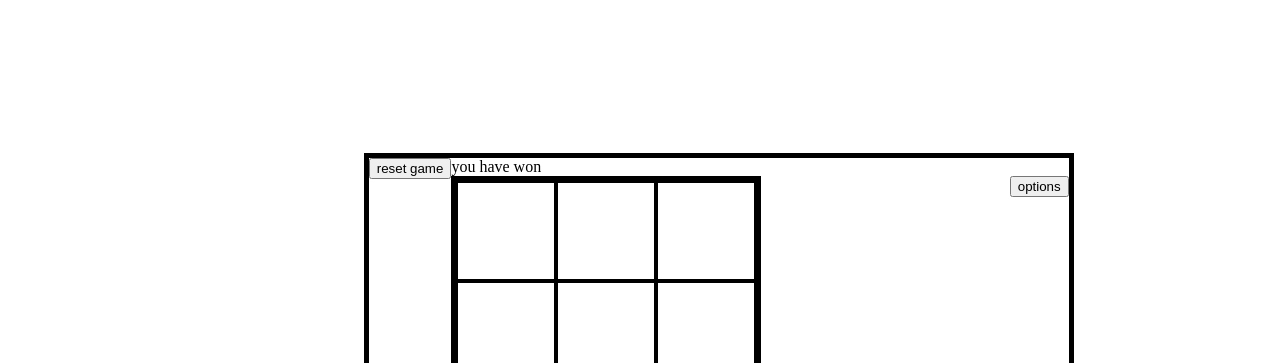
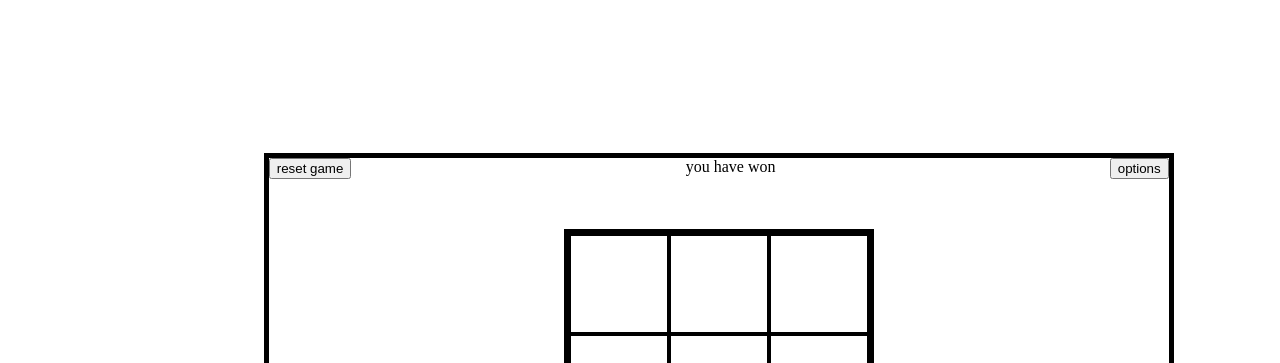
Before and after one commit to Evan-Yeo/Evan-P1-GA-slots, a plain HTML site: page index.html in a window 1280 px wide. Shown: the top 363 px of the page. Drawn offline with Linux system fonts and the light colour scheme.

Commit message:
going tot redo game.js

```diff
--- a/css/styles.css
+++ b/css/styles.css
@@ -17,25 +17,37 @@ body {
 .main-display {
     border: 5px solid black;
     height: 500px;
-    width: 700px;
+    width: 900px;
 }
 
-.reset-btn {
+#game-top-nav {
+    display: flex;
+    flex-direction: row;
+    justify-content: space-between;
+
+}
+
+/* .reset-btn {
     float: left;
+}
+
+.game-message {
+    text-align: center;
 }
 
 .options-btn {
     float: right;
-}
+} */
 
-#game-board {
-    float: center;
+#game-reel {
     display: flex;
     flex-direction: column;
     flex-wrap: wrap;
     border: 5px solid black;
     height: 300px;
     width: 300px;
+    margin: auto;
+    margin-top: 50px;
 }
 
 .game-tile {
--- a/js/game.js
+++ b/js/game.js
@@ -1,15 +1,22 @@
 const mainDisplay = document.querySelector(".main-display");
 
 
-const gameBoard = document.createElement('div');
-gameBoard.id = 'game-board';
-//append gameBoard to body
-mainDisplay.appendChild(gameBoard);
+const gameReel = document.createElement('div');
+gameReel.id = 'game-reel';
+//append gameReel to mainDisplay
+mainDisplay.appendChild(gameReel);
 
-for (let index = 0; index < 9; index++) {
+
+
+
+
+
+for (let index = 0; index < 9; ++index) {
+    let thirdTile = index % 3 === 0;
+    console.log(index, thirdTile);
     let gameTile = document.createElement('div');
     gameTile.classList.add('game-tile', `game-tile-${index}`);
-    gameBoard.appendChild(gameTile);
+    gameReel.appendChild(gameTile);
     console.log(gameTile);
 }
 
@@ -21,13 +28,23 @@ const checkWinner = () => {
 }
 
 
+// // Main game
+// class slotGame {
 
+//     winnings;
+//     balance;
+//     constructor()
+// }
 
-class slotGame {
-    constructor(status, balance, bet) {
-        //status game start, Ends
-        this.status = status;
-        this.balance = 1000;
-        this.bet = 10;
-    }
-}
+// // Player
+// class player {
+//     startGame;
+//     endGame;
+//     constructor()
+
+// }
+
+// Turns of the game
+// class turns {
+//     constructor()
+// }
```
